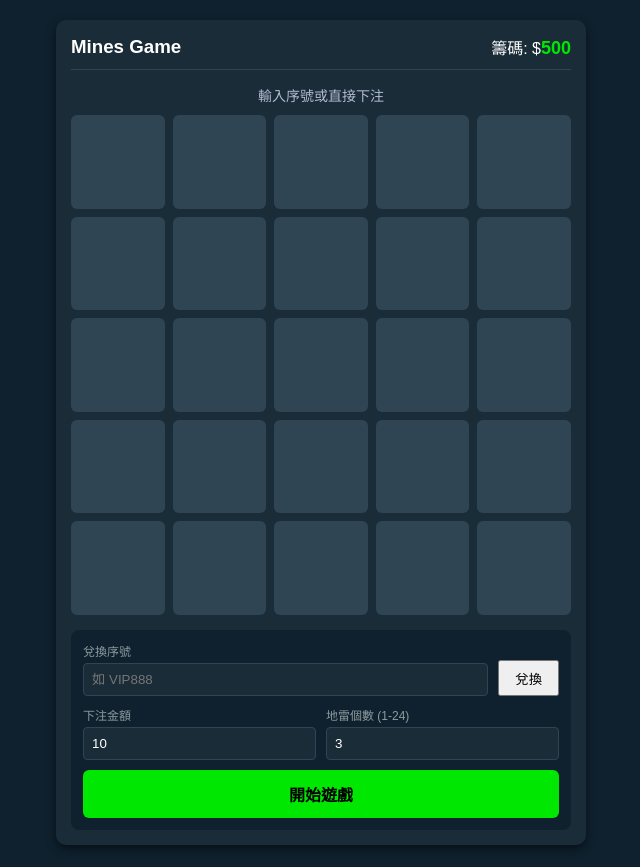
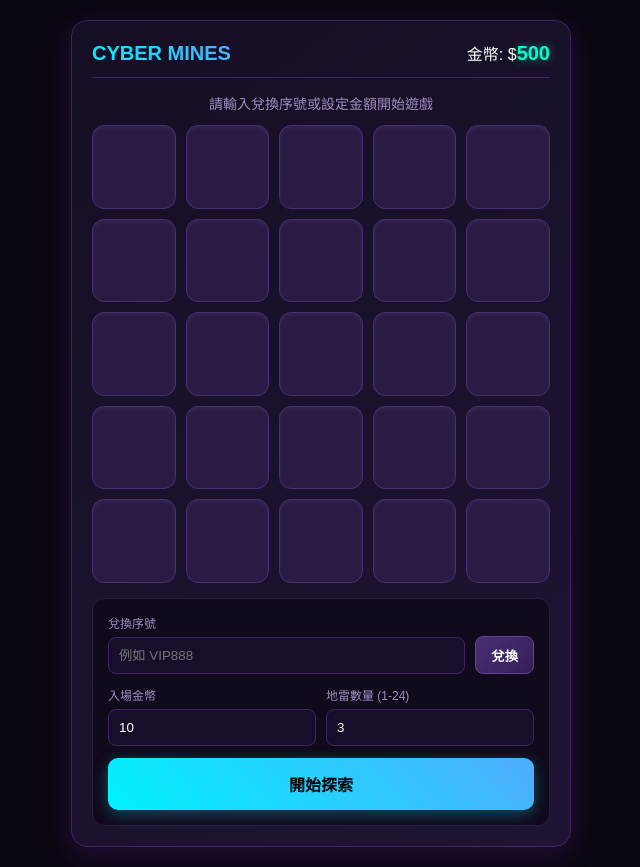
Before and after one commit to Neohoffman/mines, a plain HTML site: page index.html in a window 1280 px wide. Shown: the whole page, without its empty margins (319-959 px from the left). Drawn offline with Linux system fonts and the light colour scheme.

Commit message:
Revamp UI and update game title in index.html
Updated game title and improved styling for various elements. Enhanced user interface with better colors and gradients, and modified button functionalities.

```diff
--- a/index.html
+++ b/index.html
@@ -3,11 +3,11 @@
 <head>
   <meta charset="UTF-8">
   <meta name="viewport" content="width=device-width, initial-scale=1.0">
-  <title>Mines 踩地雷遊戲</title>
+  <title>Cyber Mines 不要踩地雷</title>
   <style>
-
+    /* 全局賽博朋克深黑背景 */
     body {
-      background-color: #0f212e;
+      background-color: #0b0711;
       color: #ffffff;
       font-family: Arial, Helvetica, sans-serif;
       margin: 0;
@@ -17,13 +17,16 @@
       align-items: center;
     }
 
+    /* 主卡片：紫黑漸層與霓虹紫邊框 */
     .main-card {
-      background: #1a2c38;
+      background: linear-gradient(145deg, #160e24, #1f1433);
       width: 100%;
       max-width: 500px;
-      border-radius: 10px;
-      padding: 15px;
-      box-shadow: 0 4px 10px rgba(0,0,0,0.5);
+      border-radius: 16px;
+      padding: 20px;
+      box-shadow: 0 8px 30px rgba(138, 43, 226, 0.2);
+      border: 1px solid #3d2563;
+      box-sizing: border-box;
     }
 
     .top-header {
@@ -31,60 +34,82 @@
       justify-content: space-between;
       align-items: center;
       margin-bottom: 15px;
-      padding-bottom: 10px;
-      border-bottom: 1px solid #2f4553;
+      padding-bottom: 12px;
+      border-bottom: 1px solid #3d2563;
+    }
+
+    /* 標題與金額發光效果 */
+    .game-title {
+      margin: 0;
+      font-size: 20px;
+      background: linear-gradient(45deg, #00f2fe, #4facfe);
+      -webkit-background-clip: text;
+      -webkit-text-fill-color: transparent;
+      font-weight: bold;
     }
 
     .money-display {
-      color: #00e701;
+      color: #00ffcc;
       font-weight: bold;
-      font-size: 18px;
+      font-size: 20px;
+      text-shadow: 0 0 8px rgba(0, 255, 204, 0.5);
     }
 
     .mines-grid {
       display: grid;
       grid-template-columns: repeat(5, 1fr);
-      gap: 8px;
+      gap: 10px;
       margin-bottom: 15px;
     }
 
+    /* 格子按鈕重構 */
     .grid-btn {
       aspect-ratio: 1;
-      background: #2f4553;
-      border: none;
-      border-radius: 6px;
+      background: #2a1b45;
+      border: 1px solid #482f75;
+      border-radius: 12px;
       font-size: 24px;
       cursor: pointer;
       color: #fff;
+      transition: all 0.15s ease;
+      box-shadow: inset 0 2px 4px rgba(255,255,255,0.05);
+    }
+
+    .grid-btn:hover:not(:disabled) {
+      background: #38245c;
+      border-color: #00f2fe;
+      transform: scale(1.03);
     }
 
     .grid-btn:disabled {
       cursor: not-allowed;
-      opacity: 0.8;
+      opacity: 0.85;
     }
 
     .grid-btn.is-gem {
-      background-color: #155224;
-      border: 2px solid #00e701;
+      background-color: #0d382c;
+      border: 2px solid #00ffcc;
+      box-shadow: 0 0 12px rgba(0, 255, 204, 0.4);
     }
 
     .grid-btn.is-bomb {
-      background-color: #5c1421;
-      border: 2px solid #e9113c;
+      background-color: #3d0d1e;
+      border: 2px solid #ff0055;
+      box-shadow: 0 0 12px rgba(255, 0, 85, 0.4);
     }
 
-    /* control options */
+    /* 控制區域外觀 */
     .control-box {
-      background: #0f212e;
-      padding: 12px;
-      border-radius: 8px;
-      margin-top: 10px;
+      background: #11091c;
+      padding: 15px;
+      border-radius: 12px;
+      border: 1px solid #2a1b45;
     }
 
     .input-row {
       display: flex;
       gap: 10px;
-      margin-bottom: 10px;
+      margin-bottom: 12px;
     }
 
     .input-group {
@@ -94,38 +119,80 @@
     .input-group label {
       display: block;
       font-size: 12px;
-      color: #8c9b9e;
-      margin-bottom: 4px;
+      color: #a08dc0;
+      margin-bottom: 6px;
     }
 
     .input-group input {
       width: 100%;
-      padding: 8px;
-      border-radius: 4px;
-      border: 1px solid #2f4553;
-      background: #1a2c38;
+      padding: 10px;
+      border-radius: 8px;
+      border: 1px solid #3d2563;
+      background: #180e2b;
       color: #fff;
       box-sizing: border-box;
+      outline: none;
+    }
+
+    .input-group input:focus {
+      border-color: #00f2fe;
+    }
+
+    .btn-action {
+      background: linear-gradient(135deg, #482f75, #351f57);
+      color: #fff;
+      border: 1px solid #624396;
+      border-radius: 8px;
+      margin-top: 22px;
+      padding: 0 15px;
+      height: 38px;
+      cursor: pointer;
+      font-weight: bold;
+      transition: all 0.2s;
+    }
+
+    .btn-action:hover {
+      background: #624396;
     }
 
     .btn-main {
       width: 100%;
-      padding: 12px;
+      padding: 14px;
       border: none;
-      border-radius: 6px;
+      border-radius: 10px;
       font-weight: bold;
       font-size: 16px;
       cursor: pointer;
+      transition: all 0.2s ease;
     }
 
-    .btn-start { background: #00e701; color: #000; }
-    .btn-cashout { background: #f2a900; color: #000; display: none; }
+    .btn-start {
+      background: linear-gradient(45deg, #00f2fe, #4facfe);
+      color: #000;
+      box-shadow: 0 4px 15px rgba(0, 242, 254, 0.3);
+    }
+
+    .btn-start:hover {
+      opacity: 0.9;
+      transform: translateY(-1px);
+    }
+
+    .btn-cashout {
+      background: linear-gradient(45deg, #ff9900, #ff5500);
+      color: #fff;
+      display: none;
+      box-shadow: 0 4px 15px rgba(255, 153, 0, 0.3);
+    }
+
+    .btn-cashout:hover {
+      opacity: 0.9;
+    }
 
     #info-text {
       text-align: center;
-      margin-bottom: 10px;
+      margin-bottom: 12px;
       font-size: 14px;
-      color: #b1bad2;
+      color: #a08dc0;
     }
   </style>
 </head>
@@ -133,11 +200,11 @@
 
   <div class="main-card">
     <div class="top-header">
-      <h3 style="margin:0;">Mines Game</h3>
-      <div>籌碼: $<span id="user-balance" class="money-display">0</span></div>
+      <h3 class="game-title">CYBER MINES</h3>
+      <div>金幣: $<span id="user-balance" class="money-display">0</span></div>
     </div>
 
-    <div id="info-text">輸入序號或直接下注</div>
+    <div id="info-text">請輸入兌換序號或設定金額開始遊戲</div>
 
     <div class="mines-grid" id="board"></div>
 
@@ -145,29 +212,28 @@
       <div class="input-row">
         <div class="input-group">
           <label>兌換序號</label>
-          <input type="text" id="promo-code" placeholder="如 VIP888">
+          <input type="text" id="promo-code" placeholder="例如 VIP888">
         </div>
-        <button onclick="handleRedeem()" style="margin-top: 18px; padding: 0 15px; cursor:pointer;">兌換</button>
+        <button class="btn-action" onclick="handleRedeem()">兌換</button>
       </div>
 
       <div class="input-row">
         <div class="input-group">
-          <label>下注金額</label>
+          <label>入場金幣</label>
           <input type="number" id="bet-input" value="10">
         </div>
         <div class="input-group">
-          <label>地雷個數 (1-24)</label>
+          <label>地雷數量 (1-24)</label>
           <input type="number" id="mines-input" value="3">
         </div>
       </div>
 
-      <button id="start-btn" class="btn-main btn-start" onclick="onStartGame()">開始遊戲</button>
-      <button id="cash-btn" class="btn-main btn-cashout" onclick="onCashout()">提現 ($<span id="win-amount">0</span>)</button>
+      <button id="start-btn" class="btn-main btn-start" onclick="onStartGame()">開始探索</button>
+      <button id="cash-btn" class="btn-main btn-cashout" onclick="onCashout()">結算領取 ($<span id="win-amount">0</span>)</button>
     </div>
   </div>
 
 <script>
-
   var balance = parseInt(localStorage.getItem('user_bal')) || 500;
   var isPlaying = false;
   var currentBet = 10;
@@ -190,15 +256,14 @@
 
   function handleRedeem() {
     var code = document.getElementById('promo-code').value.trim().toUpperCase();
-    console.log("嘗試兌換:", code);
 
     if (!code) {
-      alert('請輸入序號！');
+      alert('請輸入兌換序號！');
       return;
     }
 
     if (usedCodes.indexOf(code) !== -1) {
-      alert('這個序號用過了');
+      alert('Bro這序號被用過了！');
       return;
     }
 
@@ -209,9 +274,9 @@
       localStorage.setItem('used_codes', JSON.stringify(usedCodes));
       updateUIBalance();
       document.getElementById('promo-code').value = '';
-      alert('成功兌換 $' + reward);
+      alert('兌換成功！獲得 $' + reward + ' 金幣');
     } else {
-      alert('無效序號');
+      alert('無效的兌換序號');
     }
   }
 
@@ -234,13 +299,12 @@
     currentBet = parseInt(document.getElementById('bet-input').value);
     currentMines = parseInt(document.getElementById('mines-input').value);
 
-    if (isNaN(currentBet) || currentBet <= 0) return alert('請輸入正確金額');
-    if (currentBet > balance) return alert('窮!餘額不足');
-    if (currentMines < 1 || currentMines > 24) return alert('傻啊?地雷數量要在 1-24 之間');
+    if (isNaN(currentBet) || currentBet <= 0) return alert('請輸入有效的金幣數量！');
+    if (currentBet > balance) return alert('Bro!金幣不足！');
+    if (currentMines < 1 || currentMines > 24) return alert('Bro?地雷數量必須介於 1 至 24 之間！');
 
     balance -= currentBet;
     updateUIBalance();
-
 
     mapArr = Array(25 - currentMines).fill(0).concat(Array(currentMines).fill(1));
     shuffle(mapArr);
@@ -253,16 +317,15 @@
     document.getElementById('cash-btn').style.display = 'block';
     document.getElementById('cash-btn').disabled = true;
     document.getElementById('win-amount').innerText = '0';
-    document.getElementById('info-text').innerText = '翻開方塊避開地雷！';
+    document.getElementById('info-text').innerText = '翻開方塊，避開隱藏的地雷！';
 
     initBoard();
   }
 
-
   function shuffle(array) {
     for (let i = array.length - 1; i > 0; i--) {
       const j = Math.floor(Math.random() * (i + 1));
-      [array[i], array[j]] = [array[j], array[i]];
+      [array[i], array[j]] = [array[i], array[j]];
     }
   }
 
@@ -295,7 +358,7 @@
       var currentWin = Math.floor(currentBet * currentRatio);
       document.getElementById('win-amount').innerText = currentWin;
       document.getElementById('cash-btn').disabled = false;
-      document.getElementById('info-text').innerText = '當前倍數: ' + currentRatio.toFixed(2) + 'x';
+      document.getElementById('info-text').innerText = '當前獎勵倍數: ' + currentRatio.toFixed(2) + 'x';
 
       if (openedCount === (25 - currentMines)) {
         onCashout();
@@ -308,7 +371,7 @@
     var winMoney = Math.floor(currentBet * currentRatio);
     balance += winMoney;
     updateUIBalance();
-    document.getElementById('info-text').innerText = '提現成功！贏得 $' + winMoney;
+    document.getElementById('info-text').innerText = '結算成功！獲得 $' + winMoney + ' 金幣';
     endGame(true);
   }
 
@@ -326,13 +389,13 @@
       } else {
         if (!btns[i].classList.contains('is-gem')) {
           btns[i].innerText = '💎';
-          btns[i].style.opacity = '0.6';
+          btns[i].style.opacity = '0.5';
         }
       }
     }
 
     if (!isWin) {
-      document.getElementById('info-text').innerText = '💥 踩到地雷，遊戲結束';
+      document.getElementById('info-text').innerText = '💥 觸發地雷!!!';
     }
   }
 </script>
```
